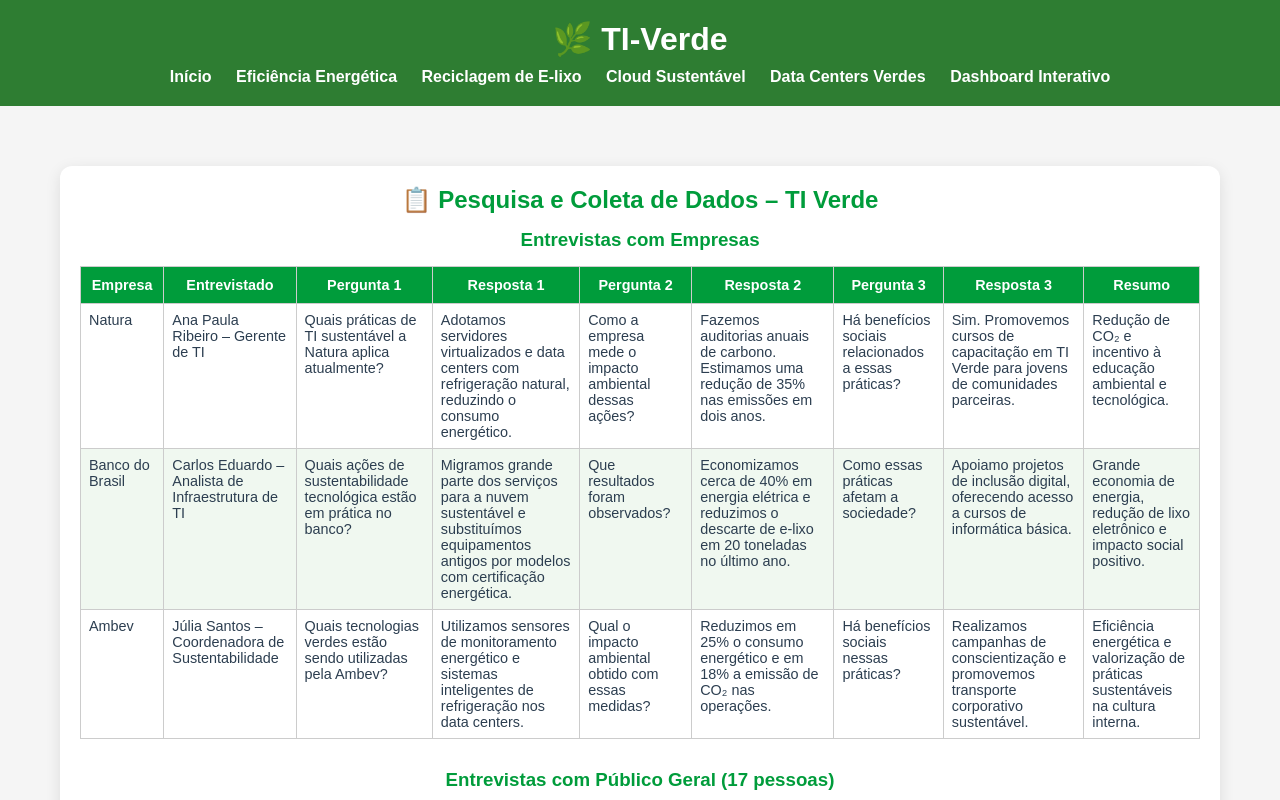
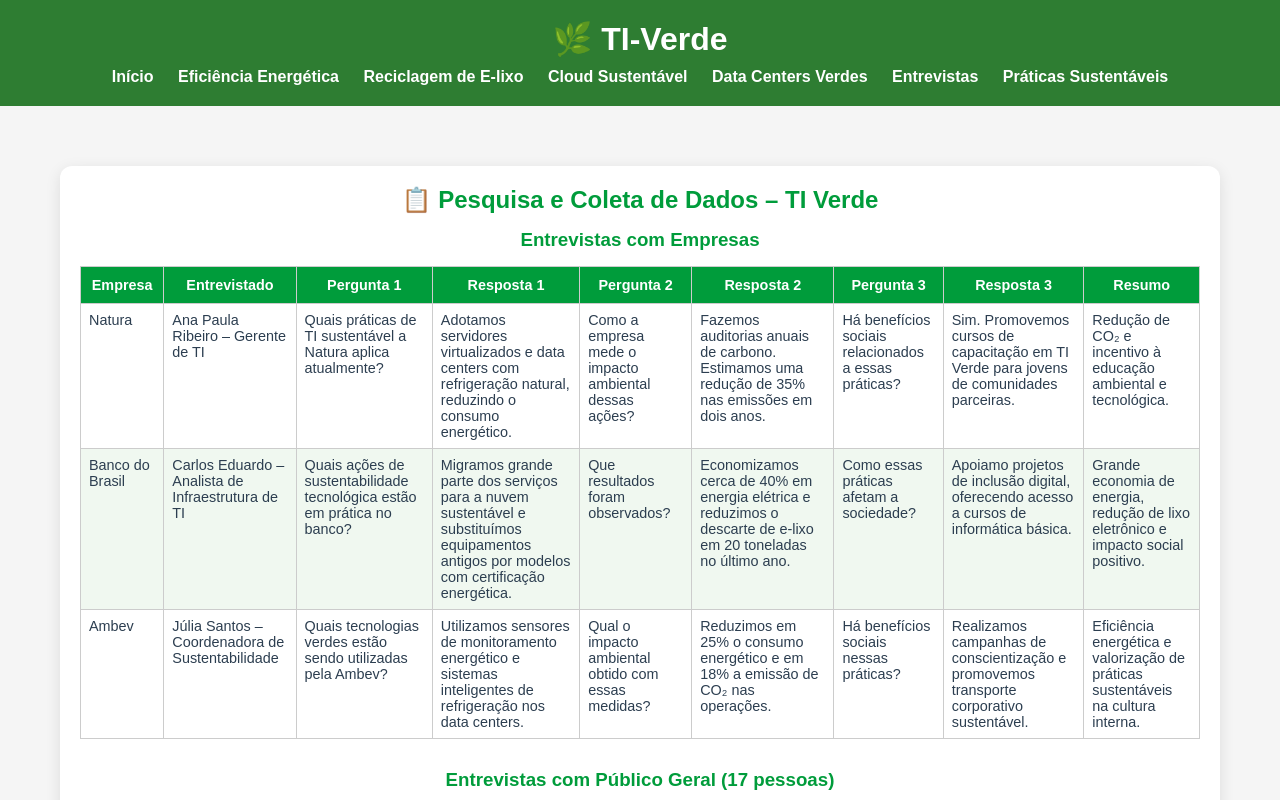
Before and after one commit to saulrocha/Tema-Integrador-UNIG---Saul-Rocha, a plain HTML site: page Painelinterativo.html in a window 1280 px wide. Shown: the top 800 px of the page. Drawn offline with nearby package versions, Linux system fonts and the light colour scheme.

Commit message:
Update Painelinterativo.html

```diff
--- a/Painelinterativo.html
+++ b/Painelinterativo.html
@@ -17,7 +17,8 @@
             <li><a href="reciclacao.html">Reciclagem de E-lixo</a></li>
             <li><a href="cloud.html">Cloud Sustentável</a></li>
             <li><a href="data-centers.html">Data Centers Verdes</a></li>
-            <li><a href="Painelinterativo.html">Dashboard Interativo</a></li>
+            <li><a href="Painelinterativo.html">Entrevistas</a></li>
+            <li><a href="ods12.html">Práticas Sustentáveis</a></li>
 
         </ul>
 
```
